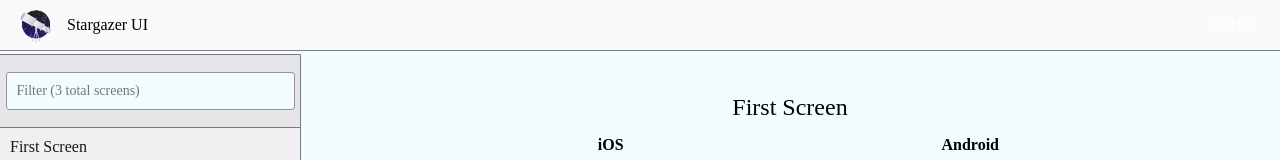
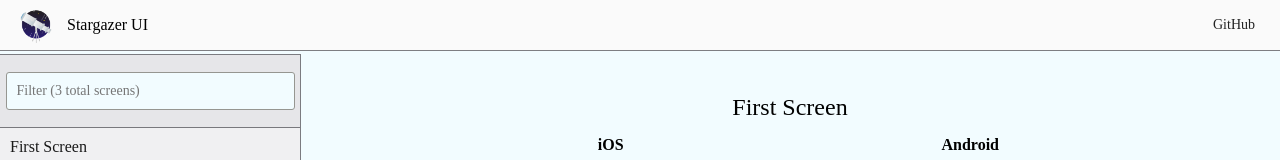
Before and after one commit to tenx-tech/stargazer, a React (Create React App) app in the folder client/: page / in a window 1280 px wide. In both pictures the pointer is over the link "GitHub". Shown: the top 160 px of the page. Built offline with nearby package versions, Linux system fonts and the light colour scheme.

Commit message:
Update client app styles and re-publish

```diff
--- a/client/src/app/index.css
+++ b/client/src/app/index.css
@@ -69,7 +69,7 @@ body {
 }
 
 .GitHub:hover {
-  color: white;
+  color: rgb(35, 35, 35);
 }
 
 .SideBar {
--- a/package.json
+++ b/package.json
@@ -1,6 +1,6 @@
 {
   "name": "react-native-stargazer",
-  "version": "1.0.1",
+  "version": "1.0.2",
   "description": "Stargazer Control System",
   "author": "TenX",
   "private": false,
```
